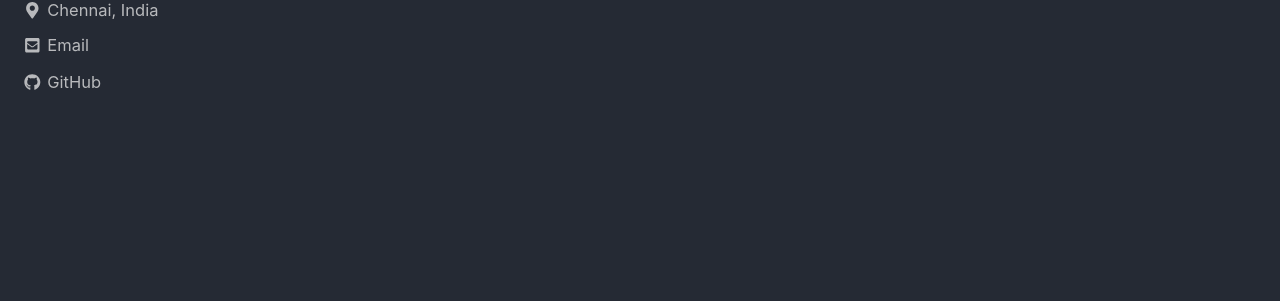
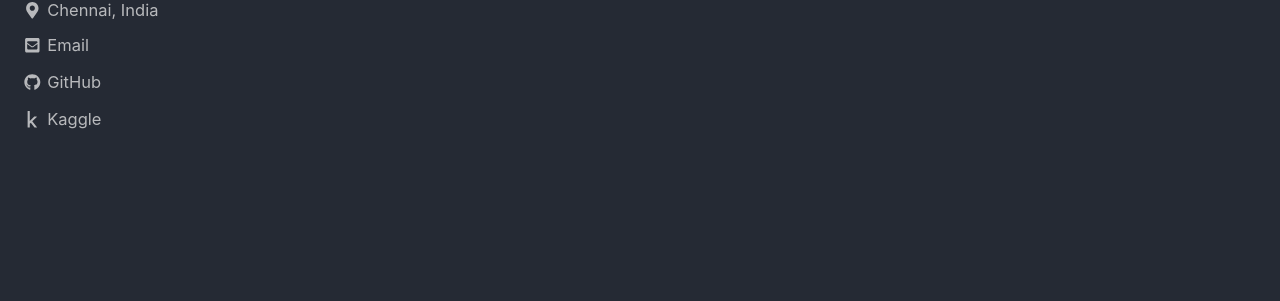
Before and after one commit to simranketha/simranketha.github.io, a Jekyll site: the page built from index.html, in a window 1280 px wide. Shown: the part 194-495 px from the top of the page. Built offline with Jekyll 4.4.1, drawn with Linux system fonts in a browser that asks for light colours; cached includes are drawn as plain includes; the list of posts is cut into pages by our own code.

Commit message:
Update _config.yml

```diff
--- a/_config.yml
+++ b/_config.yml
@@ -130,6 +130,10 @@ author:
     - label: "Instagram"
       icon: "fab fa-fw fa-instagram"
       # url: "https://instagram.com/"
+    - label: "Kaggle"
+      icon: "fab fa-fw fa-kaggle"
+      url: "https://www.kaggle.com/codinglama"
+
 
 # Site Footer
 footer:
```
